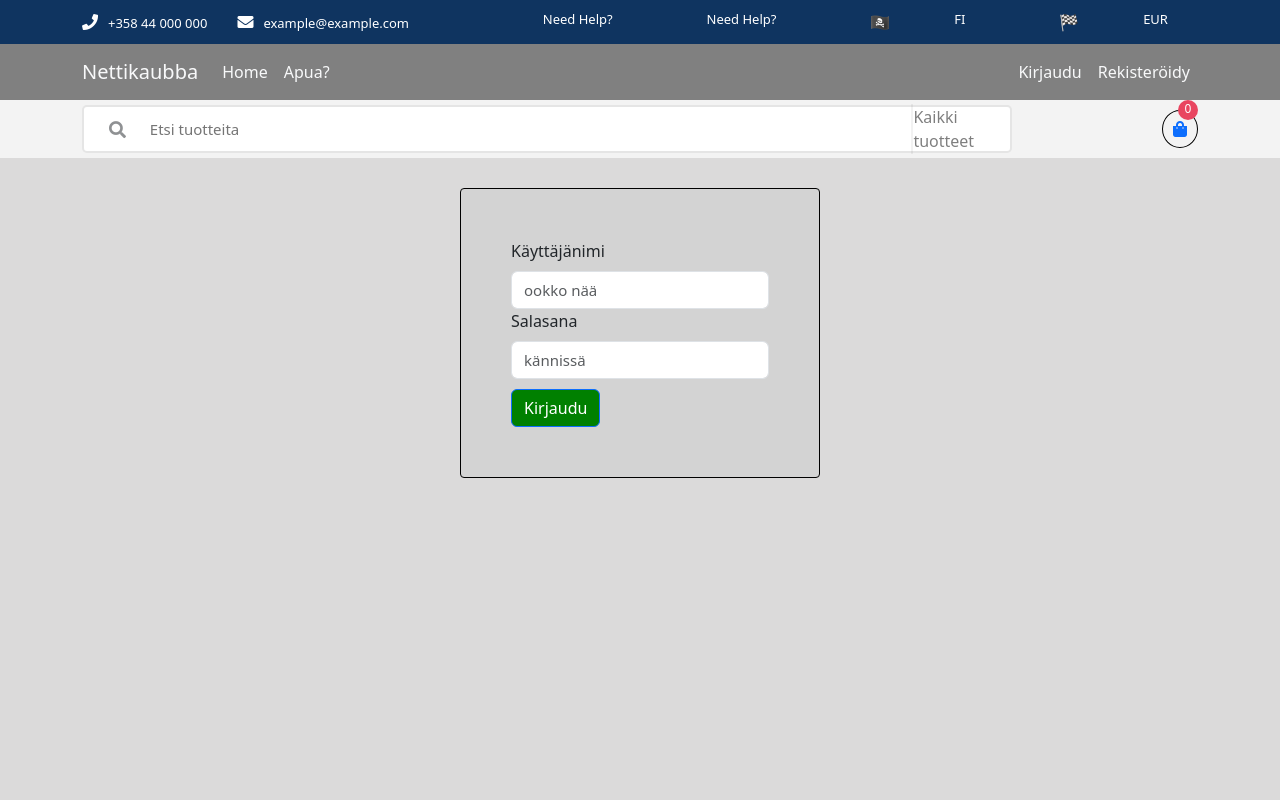
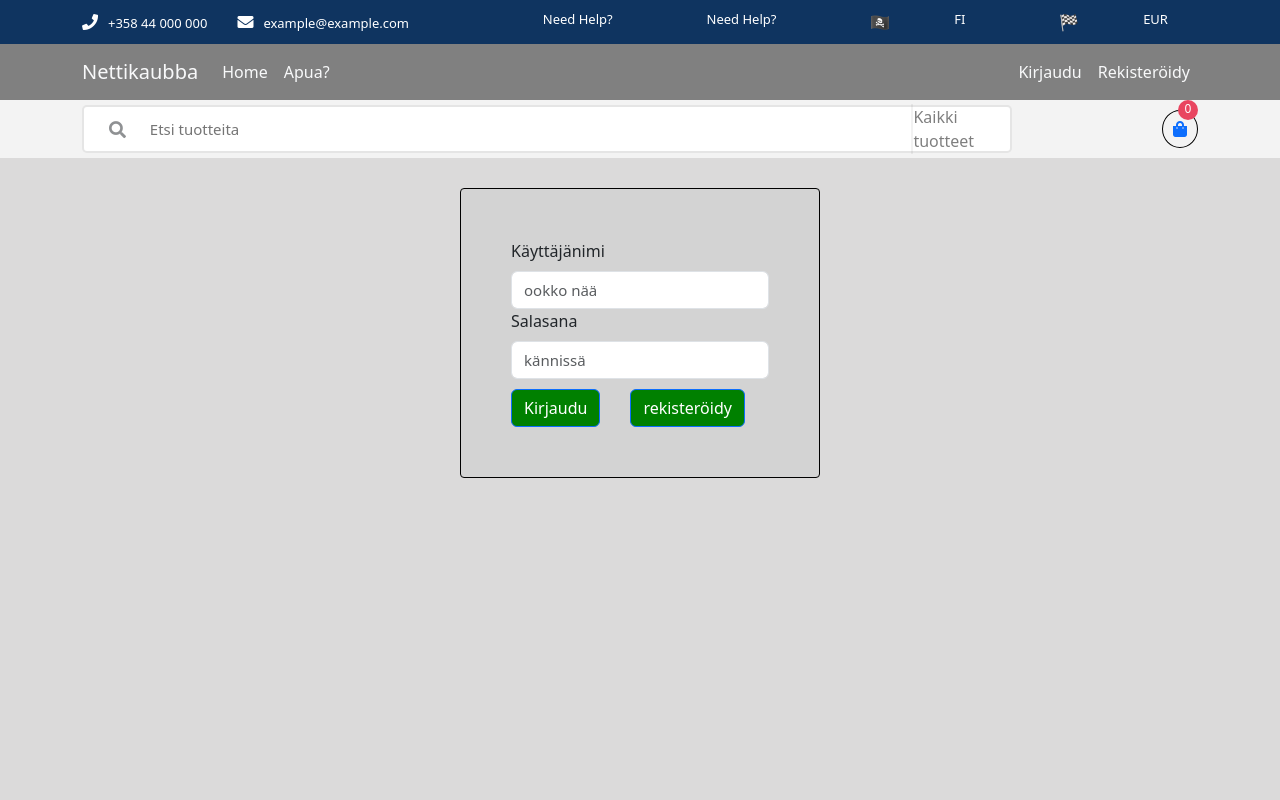
Before and after one commit to SG8-verkkopalveluprojekti/verkkokauppa, a React (Create React App) app: page /signin in a window 1280 px wide. Shown: the top 800 px of the page. Built offline with nearby package versions, Linux system fonts and the light colour scheme.

Commit message:
signin sivulle rekisteröidy

```diff
--- a/src/pages/SignIn.js
+++ b/src/pages/SignIn.js
@@ -23,6 +23,9 @@ export const SignIn = () => {
           <Button style={{marginTop: '10px', backgroundColor:'green'}} variant="primary" type="submit">
            Kirjaudu
           </Button>
+          <Button href="/register" style={{marginTop: '10px', marginLeft:'30px', backgroundColor:'green'}} variant="primary" type="submit">
+           rekisteröidy
+          </Button>
         </Form>
       </Col>
     </Row>
```
